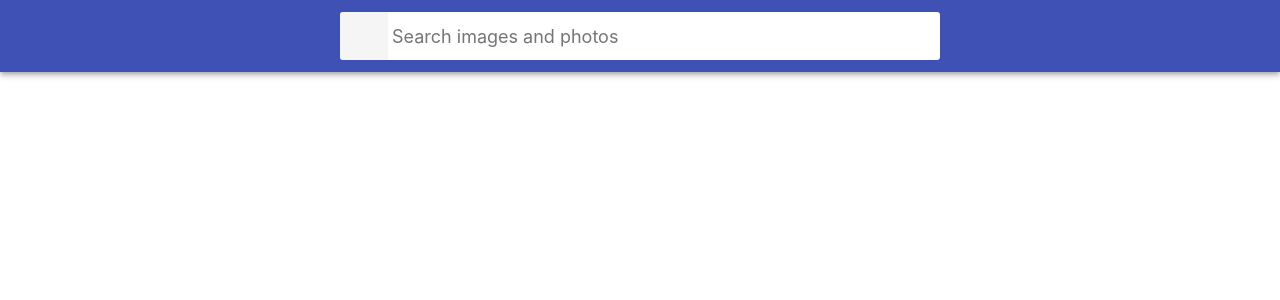
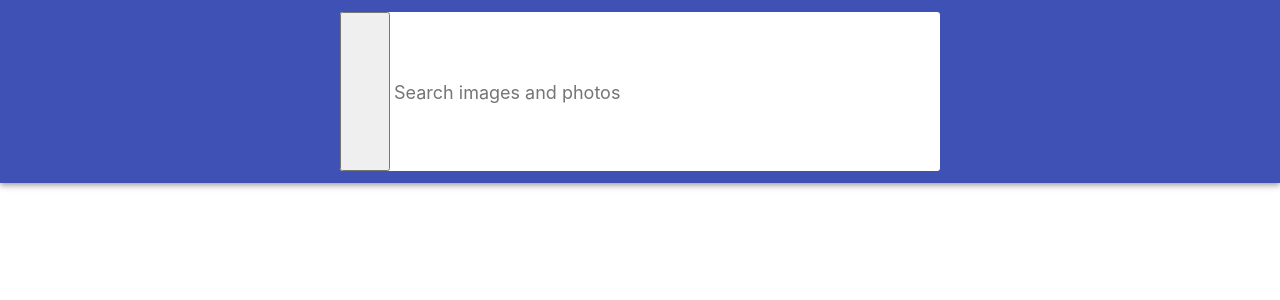
Before and after one commit to OlehKozubJS/goit-react-hw-03-image-finder, a React (Create React App) app: page / in a window 1280 px wide. Shown: the top 300 px of the page. Built offline with nearby package versions, Linux system fonts and the light colour scheme.

Commit message:
icons test

```diff
--- a/src/components/Searchbar.jsx
+++ b/src/components/Searchbar.jsx
@@ -18,9 +18,9 @@ export class Searchbar extends Component {
           className={SearchbarCSS.SearchForm}
           onSubmit={this.enterSearchData}
         >
-          <button type="submit" className={SearchbarCSS.SearchFormButton}>
-            <svg class="icon icon-search">
-              <use href="./images/icons.svg#icon-search"></use>
+          <button type="submit" className={SearchbarCSS.menu}>
+            <svg>
+              <use href="./images/icons.svg#menu-icon"></use>
             </svg>
           </button>
 
--- a/src/components/styles/Searchbar.module.css
+++ b/src/components/styles/Searchbar.module.css
@@ -38,10 +38,6 @@
   width: 48px;
   height: 48px;
   border: 0;
-  background-size: 40%;
-  background-repeat: no-repeat;
-  background-position: center;
-  opacity: 0.6;
   transition: opacity 250ms cubic-bezier(0.4, 0, 0.2, 1);
   cursor: pointer;
   outline: none;
@@ -57,7 +53,12 @@
   height: 1em;
   stroke-width: 0;
   stroke: currentColor;
-  fill: currentColor;
+  fill: grey;
+}
+
+.menu {
+  width: 50px;
+  stroke: blue;
 }
 
 .SearchFormButtonLabel {
```
Also changed, not shown: src/components/images/icons.svg.
